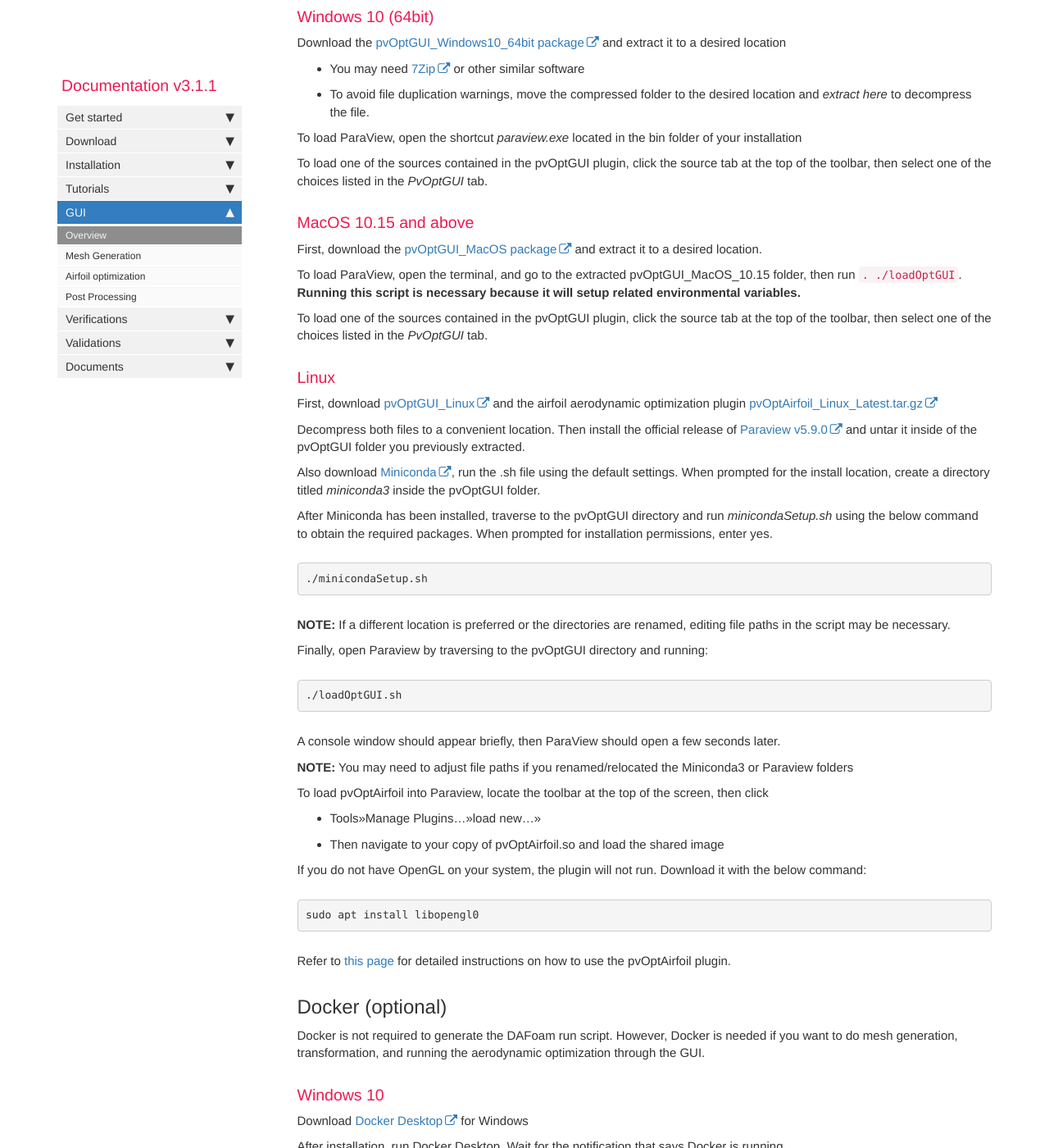
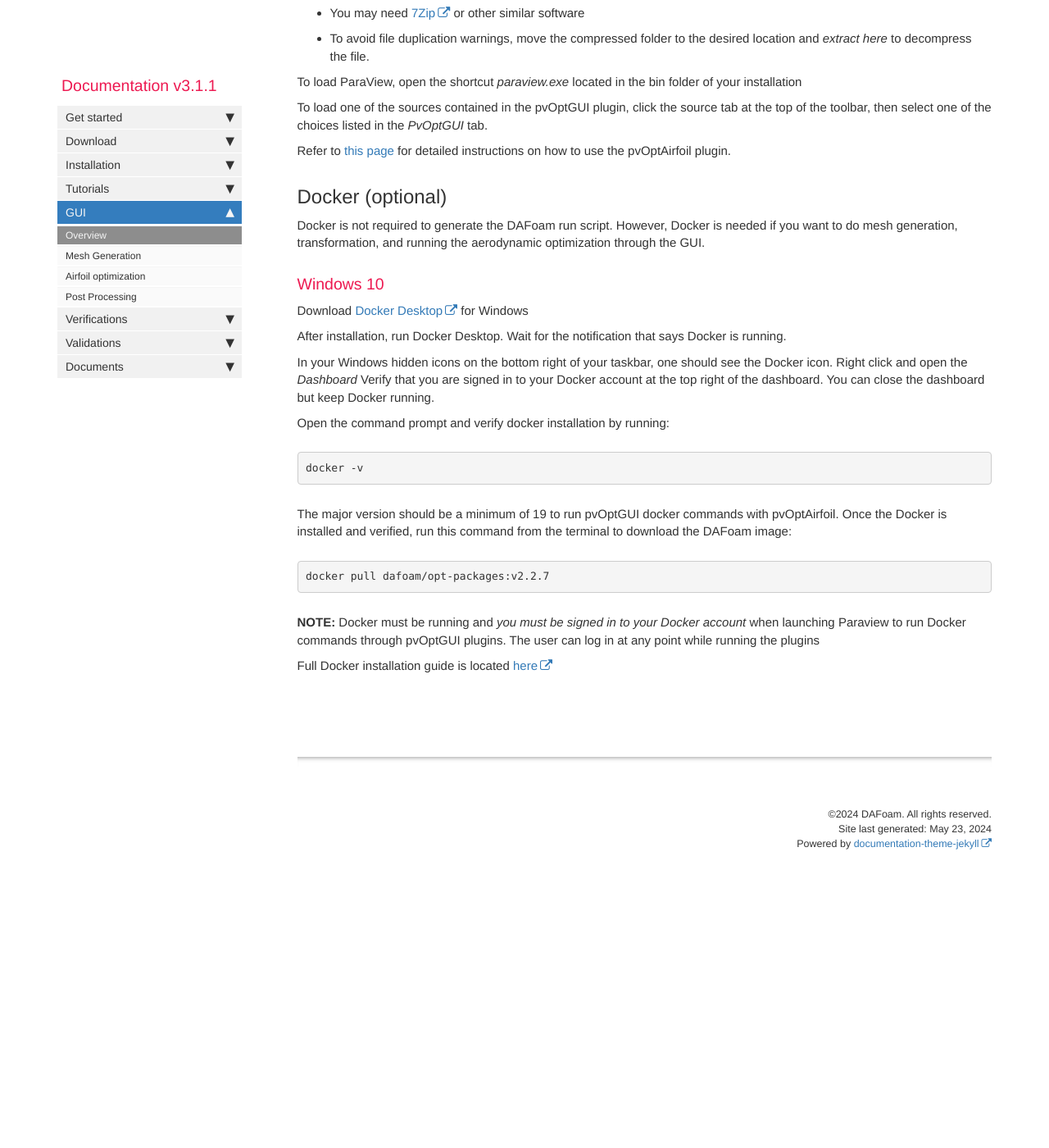
Before and after one commit to DAFoam/DAFoam.github.io, a Jekyll site: the page built from pages/mydoc/mydoc_gui_overview.md, in a window 1280 px wide and 1400 px high, scrolled down 639 px. Shown: the whole window at 82% size. Built offline with Jekyll 4.4.1, drawn with Linux system fonts in a browser that asks for light colours; comment, search, counter and statistics services are not loaded; after the commit the page ends 1728 px from its top, so only the background shows below that; some of the changed text lies outside the part shown.

Commit message:
content update

```diff
--- a/pages/mydoc/mydoc_gui_overview.md
+++ b/pages/mydoc/mydoc_gui_overview.md
@@ -22,50 +22,6 @@ Download the [pvOptGUI_Windows10_64bit package](https://github.com/DAFoam/files/
 To load ParaView, open the shortcut *paraview.exe* located in the bin folder of your installation
 
 To load one of the sources contained in the pvOptGUI plugin, click the source tab at the top of the toolbar, then select one of the choices listed in the *PvOptGUI* tab.
-
-### MacOS 10.15 and above
-
-First, download the [pvOptGUI_MacOS package](https://github.com/DAFoam/files/releases/download/pvOptGUI/pvOptGUI_MacOS_10.15.zip) and extract it to a desired location.
-
-To load ParaView, open the terminal, and go to the extracted pvOptGUI_MacOS_10.15 folder, then run `. ./loadOptGUI`. **Running this script is necessary because it will setup related environmental variables.**
-
-To load one of the sources contained in the pvOptGUI plugin, click the source tab at the top of the toolbar, then select one of the choices listed in the *PvOptGUI* tab.
-
-### Linux
-
-First, download [pvOptGUI_Linux](https://github.com/DAFoam/files/releases/download/pvOptGUI/pvOptGUI_Linux.tar.gz) and the airfoil aerodynamic optimization plugin [pvOptAirfoil_Linux_Latest.tar.gz](https://github.com/DAFoam/files/releases/download/pvOptGUI/pvOptAirfoil_Linux_Latest.tar.gz)
-
-Decompress both files to a convenient location. Then install the official release of [Paraview v5.9.0](https://www.paraview.org/paraview-downloads/download.php?submit=Download&version=v5.9&type=binary&os=Linux&downloadFile=ParaView-5.9.0-MPI-Linux-Python3.8-64bit.tar.gz) and untar it inside of the pvOptGUI folder you previously extracted.
-
-Also download [Miniconda](https://repo.anaconda.com/miniconda/Miniconda3-py38_4.10.3-Linux-x86_64.sh), run the .sh file using the default settings. When prompted for the install location, create a directory titled *miniconda3* inside the pvOptGUI folder.
-
-After Miniconda has been installed, traverse to the pvOptGUI directory and run *minicondaSetup.sh* using the below command to obtain the required packages. When prompted for installation permissions, enter yes.
-
-<pre>
-./minicondaSetup.sh
-</pre>
-
-**NOTE:** If a different location is preferred or the directories are renamed, editing file paths in the script may be necessary.
-
-Finally, open Paraview by traversing to the pvOptGUI directory and running:
-
-<pre>
-./loadOptGUI.sh
-</pre>
-
-A console window should appear briefly, then ParaView should open a few seconds later.
-
-**NOTE:** You may need to adjust file paths if you renamed/relocated the Miniconda3 or Paraview folders
-
-To load pvOptAirfoil into Paraview, locate the toolbar at the top of the screen, then click
-- Tools>>Manage Plugins...>>load new...>>
-- Then navigate to your copy of pvOptAirfoil.so and load the shared image
-
-If you do not have OpenGL on your system, the plugin will not run. Download it with the below command:
-
-<pre>
-sudo apt install libopengl0
-</pre>
 
 Refer to [this page](mydoc_gui_pvoptairfoil.html) for detailed instructions on how to use the pvOptAirfoil plugin.
 
@@ -96,39 +52,4 @@ docker pull dafoam/opt-packages:v2.2.7
 
 **NOTE:** Docker must be running and *you must be signed in to your Docker account* when launching Paraview to run Docker commands through pvOptGUI plugins. The user can log in at any point while running the plugins
 
-### MacOS
-
-Download [Docker Desktop](https://hub.docker.com/editions/community/docker-ce-desktop-mac) for MacOS
-
-Follow the same installation steps as Windows 10.
-
-
-### Ubuntu
-
-To install Docker, open your terminal, copy and run the following command. This will uninstall any previous docker versions and install the latest version:
-
-<pre>
-sudo apt-get remove docker docker-engine docker.io containerd runc && sudo apt-get update && sudo apt-get install apt-transport-https ca-certificates curl gnupg-agent   software-properties-common -y && curl -fsSL https://download.docker.com/linux/ubuntu/gpg | sudo apt-key add - && sudo add-apt-repository "deb [arch=amd64] https:// download. docker.com/linux/ubuntu $(lsb_release -cs) stable" && sudo apt-get update && sudo apt-get install docker docker.io -y
-</pre>
-
-Next, add your user name to the docker group:
-
-<pre>
-sudo usermod -aG docker $USER
-</pre>
-
-Log out and log back in to your user account for the command to take effect. Then, verify docker installation by running:
-
-<pre>
-docker -v
-</pre>
-
-The major version should be a minimum of 19 to run pvOptGUI docker commands with pvOptAirfoil. Once the Docker is installed and verified, run this command from the terminal to download the DAFoam image:
-
-<pre>
-docker pull dafoam/opt-packages:v2.2.9
-</pre>
-
-If the docker image is not pulled, it will be pulled automatically when the first docker command is attempted.
-
 Full Docker installation guide is located [here](https://docs.docker.com/engine/install/ubuntu/)
```
Also changed, not shown: other parts of pages/mydoc/mydoc_gui_overview.md (+2 -2 lines).
